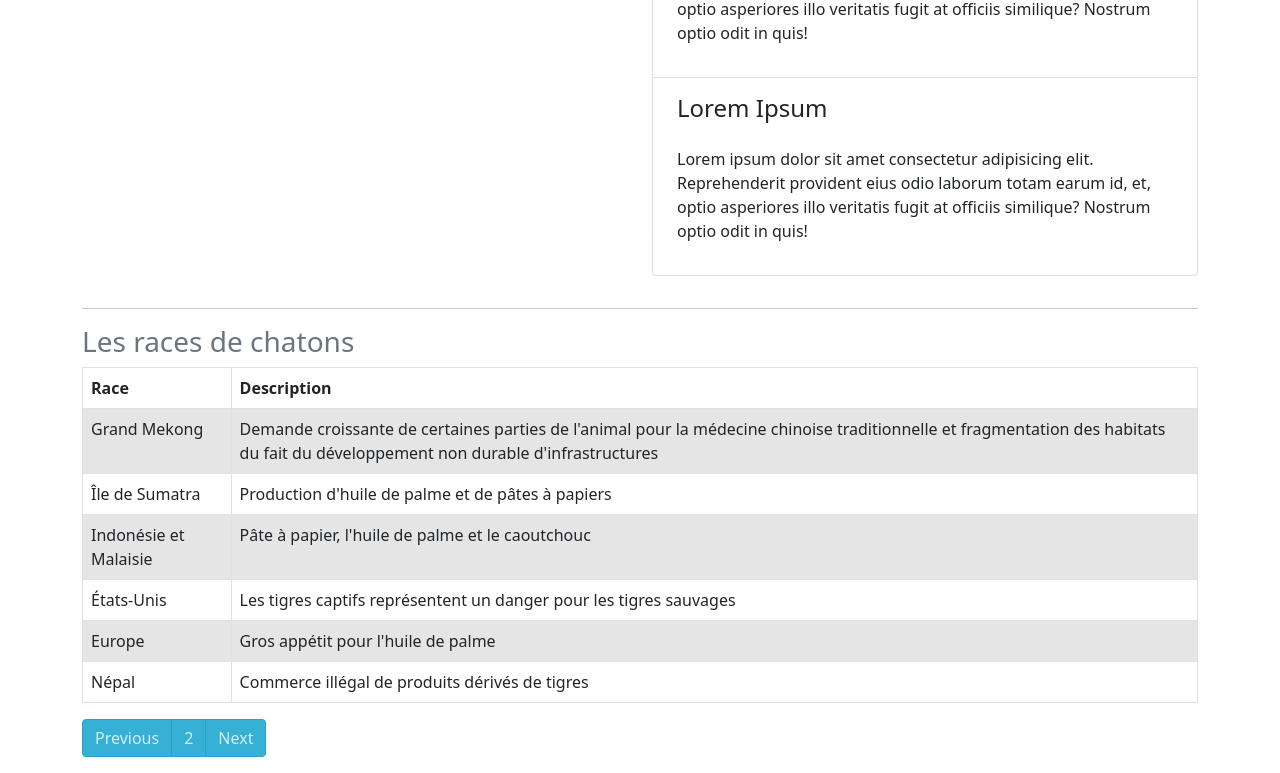
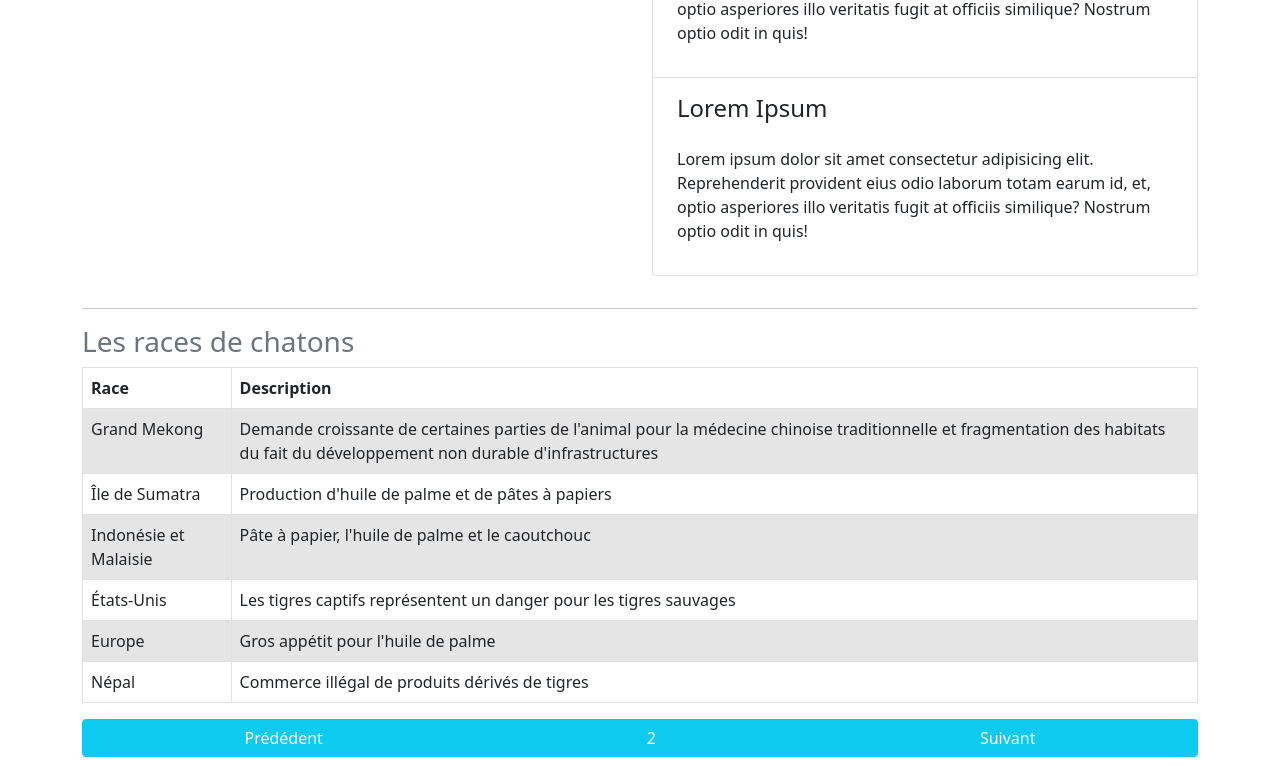
Before and after one commit to AhmadGhlm/Exercice_Bootstrap, a plain HTML site: page index.html in a window 1280 px wide. Shown: the part 1796-2569 px from the top of the page. Drawn offline with nearby package versions, Linux system fonts and the light colour scheme.

Commit message:
change size and position of 3 buttons in footer

```diff
--- a/index.html
+++ b/index.html
@@ -119,13 +119,11 @@
                 </tbody>
             </table>
         </div>
-        <nav aria-label="Page navigation">
-            <ul class="pagination">
-              <li class="page-item"><a class="page-link" href="#" style="background: #37B0D5; color:#D4EDF5; border-color: #28A3C8;">Previous</a></li>
-              <li class="page-item"><a class="page-link" href="#" style="background: #37B0D5; color:#D4EDF5; border-color: #28A3C8;">2</a></li>
-              <li class="page-item"><a class="page-link" href="#" style="background: #37B0D5; color:#D4EDF5; border-color: #28A3C8;">Next</a></li>
-            </ul>
-          </nav>
+        <div class="btn-group w-100 mb-3" role="group" aria-label="Basic outlined example">
+            <button style="color: white;" type="button" class="btn btn-info ">Prédédent</button>
+            <button style="color: white;" type="button" class="btn btn-info">2</button>
+            <button style="color: white;" type="button" class="btn btn-info">Suivant</button>
+        </div>
     </main>
 </body>
 </html>
```
